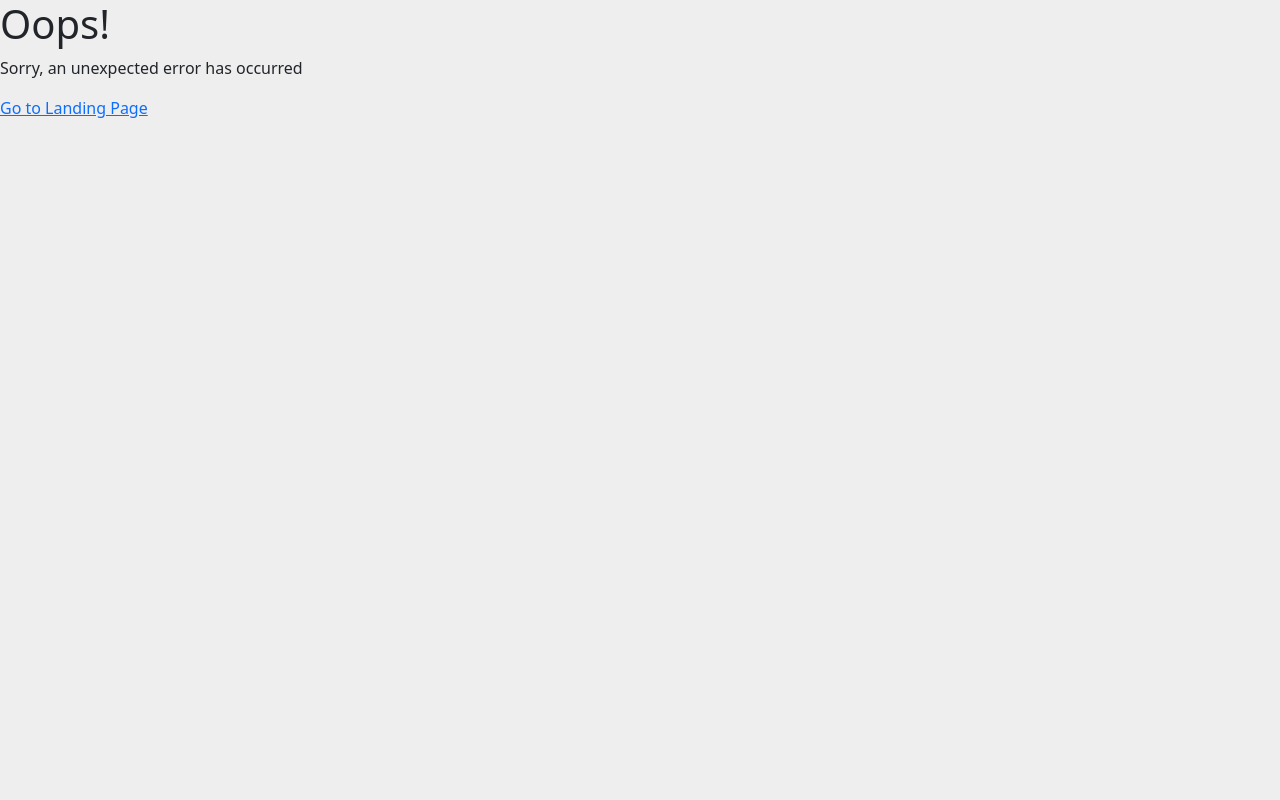
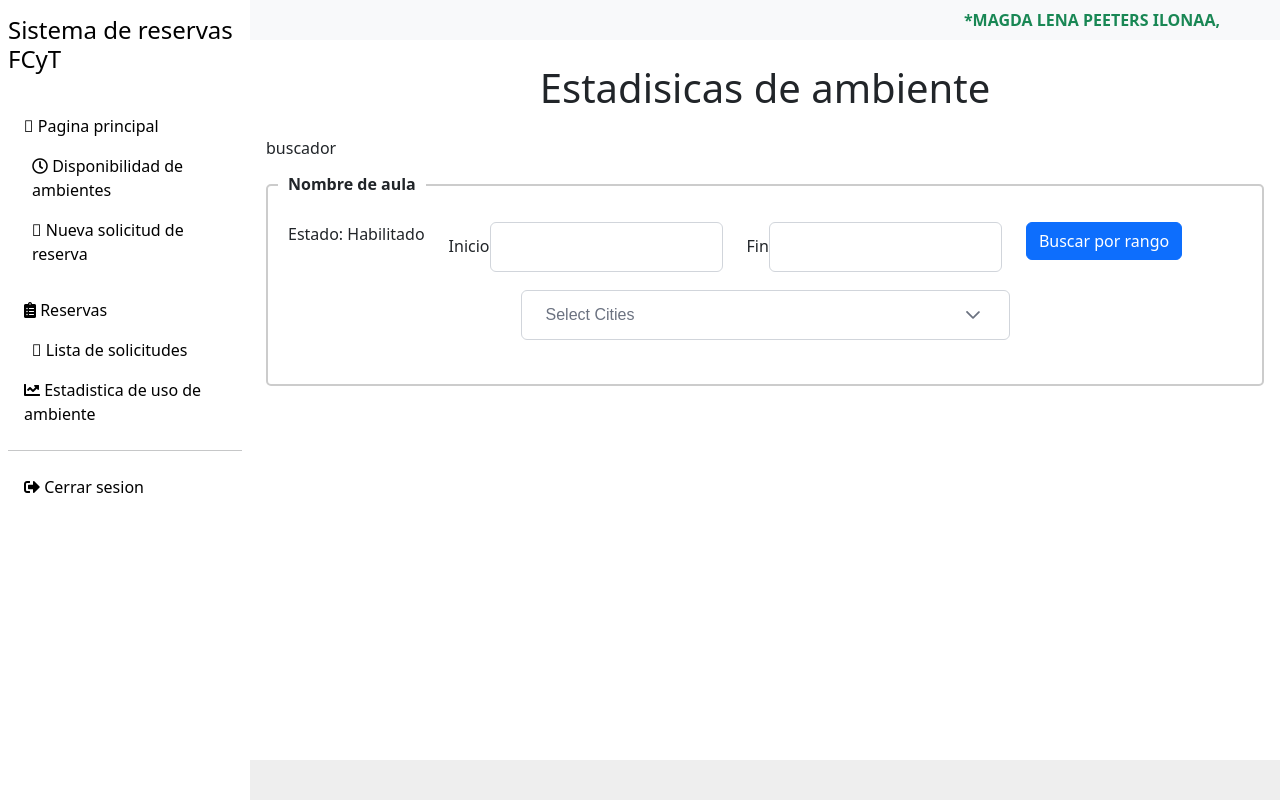
Before and after one commit to BruteForceSolutionsSRL/reservation-system-front, a React (Vite) app: page /user/statistics-ambience in a window 1280 px wide. Built offline with nearby package versions, Linux system fonts and the light colour scheme; a web font is replaced by a local one.

Commit message:
create route and element of the list

```diff
--- a/src/Components/Sidebar.jsx/Sidebar.jsx
+++ b/src/Components/Sidebar.jsx/Sidebar.jsx
@@ -130,6 +130,17 @@ export default function Sidebar({ user }) {
             ) : (
               ""
             )}
+
+            <li className="">
+              <Link
+                to="statistics-ambience"
+                className="text-decoration-none px-3 py-2 d-block"
+                onClick={() => handleItemClick("#")}
+              >
+                <i className="fa fa-chart-line"></i> Estadistica de uso de
+                ambiente
+              </Link>
+            </li>
           </ul>
           <hr className="h-color mx-2" />
           <ul className="list-unstyled px-2">
--- /dev/null
+++ b/src/Pages/Statistics/Ambience/StatisticsAmbience.jsx
@@ -0,0 +1,96 @@
+import React, { useState } from "react";
+import { Calendar } from "primereact/calendar"; // yarn add primereact
+import { Button, Col, Row } from "react-bootstrap";
+import { MultiSelect } from "primereact/multiselect";
+
+import "primereact/resources/themes/lara-light-cyan/theme.css";
+
+export default function StatisticsAmbience() {
+  const [date1, setDate1] = useState(null);
+  const [date2, setDate2] = useState(null);
+  const [selectedCities, setSelectedCities] = useState(null);
+  // const cities = [
+  //   { name: "New York", code: "NY" },
+  //   { name: "Rome", code: "RM" },
+  //   { name: "London", code: "LDN" },
+  //   { name: "Istanbul", code: "IST" },
+  //   { name: "Paris", code: "PRS" },
+  // ];
+
+  const cities = [
+    { id: "1", name: "opcion 1" },
+    { id: "2", name: "opcion 2" },
+    { id: "3", name: "opcion 3" },
+    { id: "4", name: "opcion 4" },
+    { id: "5", name: "opcion 5" },
+  ];
+
+  const handleSelector = (event) => {
+    const value = event.value;
+    setSelectedCities(value);
+    console.log(value);
+  };
+
+  return (
+    <div>
+      <div>
+        <h1 className="text-center mb-4">Estadisicas de ambiente</h1>
+      </div>
+
+      <div className="search-cotainer mb-4">buscador</div>
+
+      <div className="tag-container position-relative mb-3">
+        <label className="tag-label">Nombre de aula</label>
+
+        <div className="mb-3">
+          <Row className="mt-3">
+            <Col xs md="auto">
+              <label className="total-requests mb-4"> Estado: Habilitado</label>
+            </Col>
+            <Col xs md="auto">
+              <Row xs md="auto">
+                <Col xs md="auto">
+                  <label className="mb-3"> Inicio</label>
+                  <Calendar
+                    value={date1}
+                    onChange={(e) => {
+                      setDate1(e.value);
+                      console.log(date1);
+                    }}
+                  />
+                </Col>
+
+                <Col xs="auto" md="auto">
+                  <label className="mb-3"> Fin</label>
+                  <Calendar
+                    value={date2}
+                    onChange={(e) => {
+                      setDate2(e.value);
+                      console.log(date2);
+                    }}
+                  />
+                </Col>
+              </Row>
+            </Col>
+
+            <Col className="justify-content-center" xs="auto" md="auto">
+              <Button>Buscar por rango</Button>
+            </Col>
+          </Row>
+          <Row className="justify-content-center mb-4" lg={2}>
+            <MultiSelect
+              value={selectedCities}
+              onChange={handleSelector}
+              options={cities}
+              optionLabel="name"
+              display="chip"
+              placeholder="Select Cities"
+              maxSelectedLabels={4}
+              className="w-full md:w-20rem mt-3"
+            />
+          </Row>
+        </div>
+      </div>
+    </div>
+  );
+}
--- a/src/routes/SuperUserRoutes.jsx
+++ b/src/routes/SuperUserRoutes.jsx
@@ -5,6 +5,7 @@ import Disponibility from "../Pages/Environment/Disponibility";
 import EnvironmentRegistration from "../Pages/SuperUser/EnvironmentRegistration/EnvironmentRegistration";
 import AttentionList from "../Pages/SuperUser/AttentionRequests/AttentionList";
 import ErrorPage from "../Components/ErrorPage/ErrorPage";
+import StatisticsAmbience from "../Pages/Statistics/Ambience/StatisticsAmbience";
 
 export default function SuperUserRoutes() {
   return (
@@ -17,6 +18,7 @@ export default function SuperUserRoutes() {
           element={<EnvironmentRegistration />}
         ></Route>
         <Route path="attention-list" element={<AttentionList />}></Route>
+        <Route path="statistics-ambience" element={<StatisticsAmbience />} />
       </Route>
       <Route path="*" element={<ErrorPage />} />
     </Routes>
--- a/src/routes/UserRoutes.jsx
+++ b/src/routes/UserRoutes.jsx
@@ -5,6 +5,7 @@ import RequestReservationAmbience from "../Components/RequestReservationAmbience
 import Disponibility from "../Pages/Environment/Disponibility";
 import ListCancel from "../Pages/User/ListCancel/ListCancel";
 import ErrorPage from "../Components/ErrorPage/ErrorPage";
+import StatisticsAmbience from "../Pages/Statistics/Ambience/StatisticsAmbience";
 
 export default function UserRoutes() {
   return (
@@ -17,6 +18,7 @@ export default function UserRoutes() {
         ></Route>
         <Route path="environments-disponibility" element={<Disponibility />} />
         <Route path="list-cancel" element={<ListCancel />} />
+        <Route path="statistics-ambience" element={<StatisticsAmbience />} />
       </Route>
       <Route path="*" element={<ErrorPage />} />
     </Routes>
```
